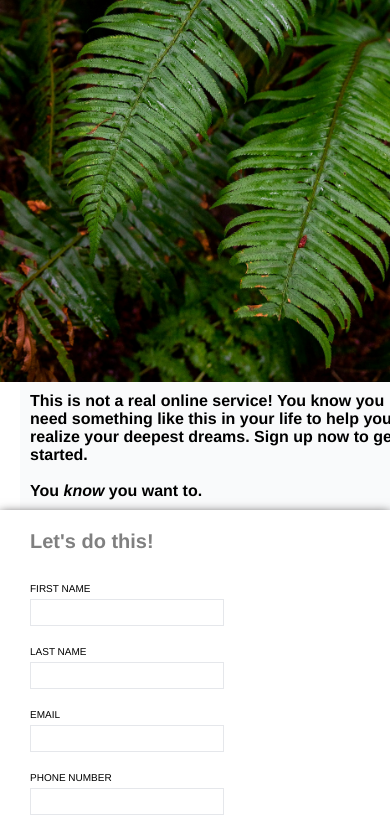
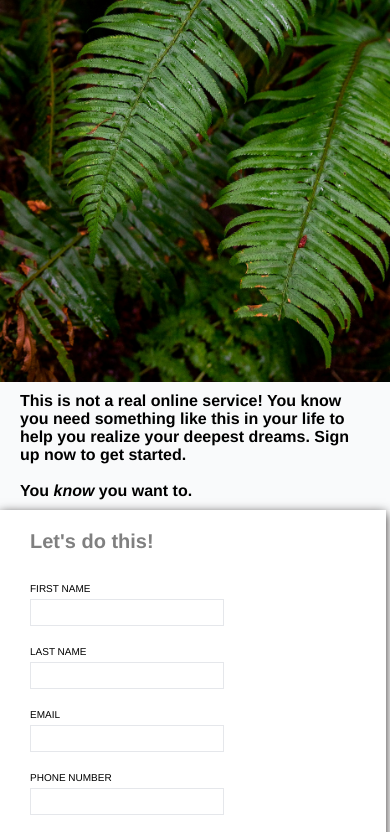
Before and after one commit to omlan93/sign-up-form, a plain HTML site: page index.html in a window 390 px wide. Shown: the part 203-1035 px from the top of the page. Drawn offline with Linux system fonts and the light colour scheme.

Commit message:
Completed mobile setup but extra width

```diff
--- a/index.html
+++ b/index.html
@@ -3,7 +3,7 @@
 
 <head>
     <meta charset="UTF-8">
-    <meta name="viewport" content="width=device-width, initial-scale=1.0">
+    <meta name="viewport" content="width=device-width, initial-scale=1">
     <title>Sign-Up Form</title>
     <link rel="stylesheet" href="./styles.css">
 </head>
--- a/styles.css
+++ b/styles.css
@@ -18,6 +18,7 @@ body {
     flex-direction: row;
     height: 100vh;
     width: 100vw;
+    overflow-x: hidden;
 }
 
 .image-container {
@@ -32,7 +33,7 @@ img.bg-image {
 .odin-logo-container {
     position: absolute;
     height: 15%;
-    width: 33.3%;
+    width: 33.2%;
     background-color: rgba(0, 0, 0, 0.5);
     top: 30%;
     display: flex;
@@ -131,18 +132,28 @@ a {
     text-decoration: none;
 }
 
+@media only screen and (min-width: 700px) {
+    body {
+        overflow-y: hidden;
+        height: 101vh;
+    }
+}
+
 @media only screen and (max-width: 700px) {
+
     body {
         flex-direction: column;
-        width: 100%;
+        min-width: 100vw;
+        padding-right: 0;
+        min-height: 100dvh;
+
     }
 
     .form-header {
-        display: flex;
-        justify-content: center;
-        align-items: center;
-        width: 20%;
-        height: 25%;
+        font-size: 0.5rem;
+        padding: 10px 20px;
+        height: auto;
+        border: none;
     }
 
     .image-container {
@@ -153,28 +164,20 @@ a {
 
     }
 
+    form.sign-up-form {
+        width: 100%;
+    }
+
     img.bg-image {
         width: 100%;
         height: auto;
-        overflow: hidden;
     }
 
     .odin-logo-container {
-        width: 100%;
+        width: 99%;
         top: 60px;
     }
 
-    .form-header {
-
-        font-size: 0.5rem;
-        padding: 0;
-        height: auto;
-        padding: 10px 10px;
-        border: none;
-        width: 100%;
-        margin-left: 20px;
-        margin-right: 20px;
-    }
 
     .form-body {
         display: flex;
@@ -183,7 +186,7 @@ a {
         padding-bottom: 10px;
         padding-top: 10px;
         box-shadow: 0 3px 10px 0 rgb(41, 38, 38);
-        width: 100%;
+        width: 99%;
         font-size: 10px;
         height: auto;
 
@@ -206,6 +209,7 @@ a {
         display: flex;
         flex-direction: column;
         padding-left: 10px;
+        width: 100%;
     }
 
     .form-body input[type="text"],
```
